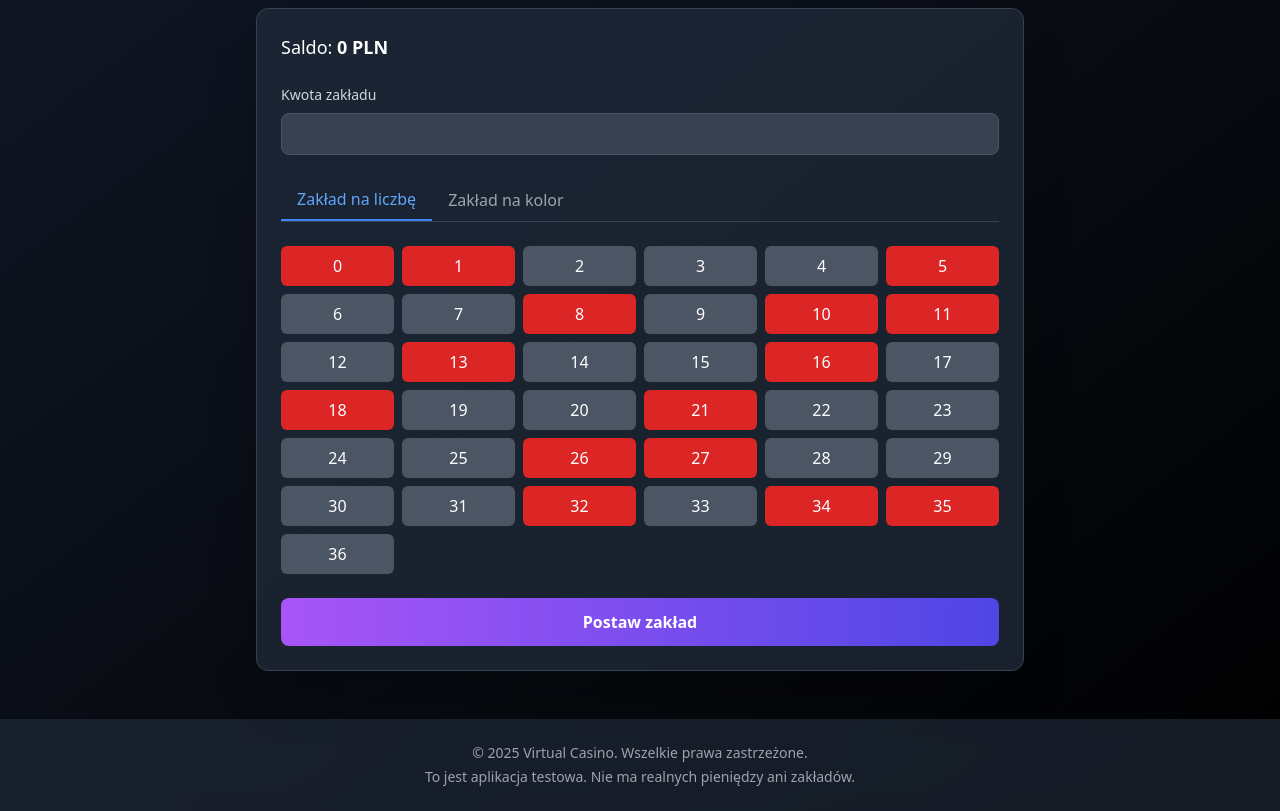
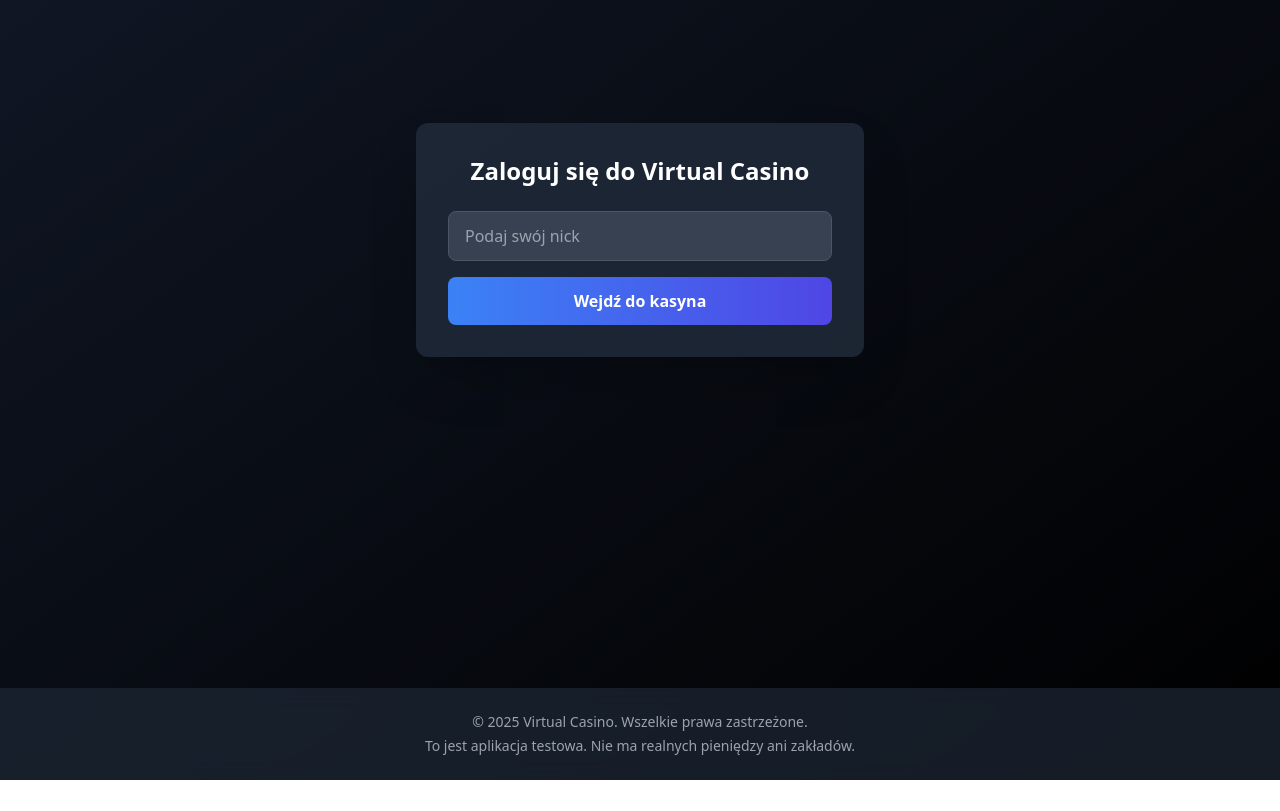
Before and after one commit to ishoowspeed/daimondcasino, a plain HTML site: page index.html in a window 1280 px wide. Shown: the part 160-971 px from the top of the page. After the commit the page ends 940 px from the top, so only its background shows below. Drawn offline with nearby package versions, Linux system fonts and the light colour scheme.

Commit message:
index.html

```diff
--- a/index.html
+++ b/index.html
@@ -17,11 +17,24 @@
 </head>
 <body class="bg-gradient-to-br from-gray-900 to-black text-white min-h-screen">
 
+  <!-- Login Screen -->
+  <div id="loginScreen" class="flex items-center justify-center min-h-screen">
+    <div class="bg-gray-800 bg-opacity-90 p-8 rounded-xl shadow-2xl max-w-md w-full">
+      <h2 class="text-2xl font-bold mb-6 text-center">Zaloguj się do Virtual Casino</h2>
+      <input type="text" id="usernameInput" placeholder="Podaj swój nick" class="w-full px-4 py-3 bg-gray-700 border border-gray-600 rounded-lg mb-4 focus:outline-none text-white" />
+      <button onclick="login()" class="w-full py-3 bg-gradient-to-r from-blue-500 to-indigo-600 hover:from-blue-600 hover:to-indigo-700 rounded-lg font-semibold transition-colors">Wejdź do kasyna</button>
+    </div>
+  </div>
+
+  <!-- Main App -->
+  <div id="app" class="hidden container mx-auto px-4 py-12">
     <!-- Header -->
     <header class="bg-gray-800 bg-opacity-70 backdrop-blur-md py-4 shadow-lg sticky top-0 z-10">
       <div class="container mx-auto px-4 flex justify-between items-center">
         <h1 class="text-2xl font-bold bg-clip-text text-transparent bg-gradient-to-r from-yellow-400 to-pink-500">Virtual Casino</h1>
         <div class="flex items-center space-x-2">
+          <span class="text-sm text-gray-300">Gracz:</span>
+          <span id="playerName" class="text-lg font-semibold"></span>
           <span class="text-sm text-gray-300">Saldo:</span>
           <span id="balance" class="text-xl font-semibold">0 PLN</span>
           <button onclick="openModal('deposit')" class="ml-4 px-3 py-1 bg-green-600 hover:bg-green-700 rounded text-xs font-medium transition">Doładuj</button>
@@ -30,9 +43,9 @@
       </div>
     </header>
 
-  <!-- Main Content -->
-  <main class="container mx-auto px-4 py-12">
-    <section class="max-w-3xl mx-auto">
+    <!-- Game Content -->
+    <main class="max-w-3xl mx-auto mt-8">
+      <section>
         <h2 class="text-2xl font-bold mb-6 text-center">Ruletka</h2>
         <div id="rouletteGame" class="bg-gray-800 bg-opacity-80 rounded-xl p-6 shadow-2xl border border-gray-700">
           <div class="flex justify-between items-center mb-6">
@@ -64,14 +77,7 @@
         </div>
       </section>
     </main>
-
-  <!-- Footer -->
-  <footer class="bg-gray-800 bg-opacity-70 backdrop-blur-md py-6">
-    <div class="container mx-auto px-4 text-center text-gray-400 text-sm">
-      <p>&copy; 2025 Virtual Casino. Wszelkie prawa zastrzeżone.</p>
-      <p class="mt-1">To jest aplikacja testowa. Nie ma realnych pieniędzy ani zakładów.</p>
   </div>
-  </footer>
 
   <!-- Deposit Modal -->
   <div id="depositModal" class="fixed inset-0 bg-black bg-opacity-70 hidden flex items-center justify-center z-50 p-4">
@@ -103,11 +109,29 @@
     </div>
   </div>
 
+  <!-- Footer -->
+  <footer class="bg-gray-800 bg-opacity-70 backdrop-blur-md py-6 mt-12">
+    <div class="container mx-auto px-4 text-center text-gray-400 text-sm">
+      <p>&copy; 2025 Virtual Casino. Wszelkie prawa zastrzeżone.</p>
+      <p class="mt-1">To jest aplikacja testowa. Nie ma realnych pieniędzy ani zakładów.</p>
+    </div>
+  </footer>
+
   <script>
     let balance = 0;
     let selectedNumber = null;
     let selectedColor = null;
     let activeTab = "number";
+    let username = "";
+
+    function login() {
+      const input = document.getElementById("usernameInput");
+      username = input.value.trim();
+      if (!username) return alert("Podaj swój nick!");
+      document.getElementById("loginScreen").classList.add("hidden");
+      document.getElementById("app").classList.remove("hidden");
+      document.getElementById("playerName").textContent = username;
+    }
 
     function updateUI() {
       document.getElementById("balance").textContent = `${balance} PLN`;
@@ -276,6 +300,8 @@
         btn.textContent = `${amount} PLN`;
         btn.onclick = () => {
           document.getElementById("depositAmount").value = amount;
+          document.querySelectorAll("#depositOptions button").forEach(b => b.classList.remove("bg-blue-600", "text-white"));
+          btn.classList.add("bg-blue-600", "text-white");
         };
         btn.className = "px-4 py-2 m-1 rounded-full text-sm font-medium bg-gray-700 hover:bg-gray-600 text-gray-300";
         depositOptionsContainer.appendChild(btn);
@@ -300,8 +326,6 @@
         }`;
         document.getElementById("tabContentNumbers").appendChild(btn);
       });
-
-      updateUI();
     };
   </script>
 </body>
```
Lines whose indentation alone changed are shown as unchanged.
